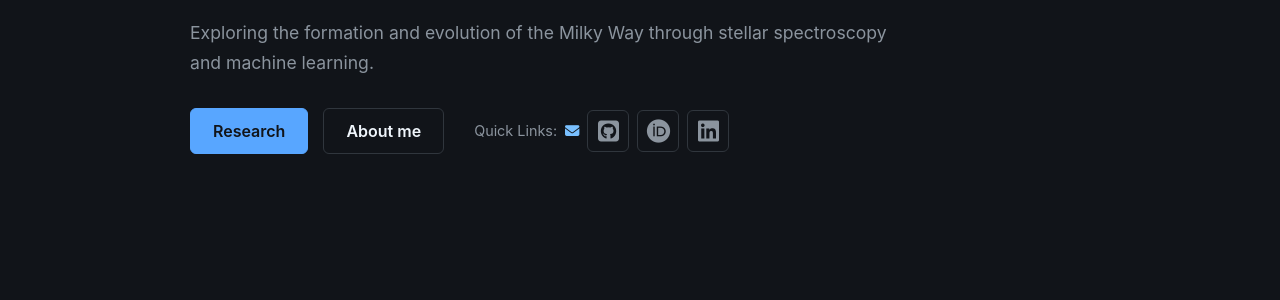
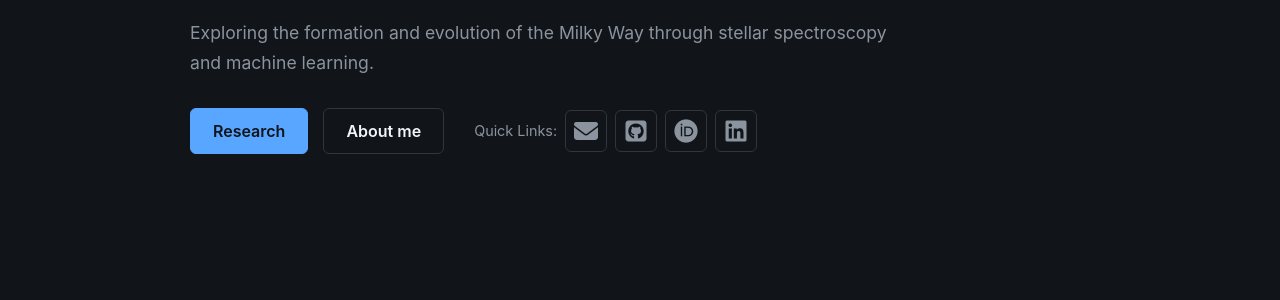
Before and after one commit to iBexal/ibexal.github.io, a Jekyll site: the page built from index.md, in a window 1280 px wide. Shown: the part 366-666 px from the top of the page. Built offline with Jekyll 4.4.1, drawn with Linux system fonts in a browser that asks for light colours.

Commit message:
button fix for email

```diff
--- a/index.md
+++ b/index.md
@@ -27,7 +27,7 @@ layout: default
                 </div>
                 <div class="hero-quick-links">
                     Quick Links:
-                    <a href="mailto:ethan.bull@hdr.mq.edu.au"><i class="fa-solid fa-envelope"></i></a>
+                    <a href="mailto:ethan.bull@hdr.mq.edu.au" class="button-quick"><i class="fa-solid fa-envelope"></i></a>
                     <a href="https://github.com/iBexal" class="button-quick"><i class="fa-brands fa-square-github"></i></a>
                     <a href="https://orcid.org/0009-0000-5954-1862" class="button-quick"><i class="fa-brands fa-orcid"></i></a>
                     <a href="https://www.linkedin.com/in/ethan-bull-281878246/" class="button-quick"><i class="fa-brands fa-linkedin"></i></a>
```
